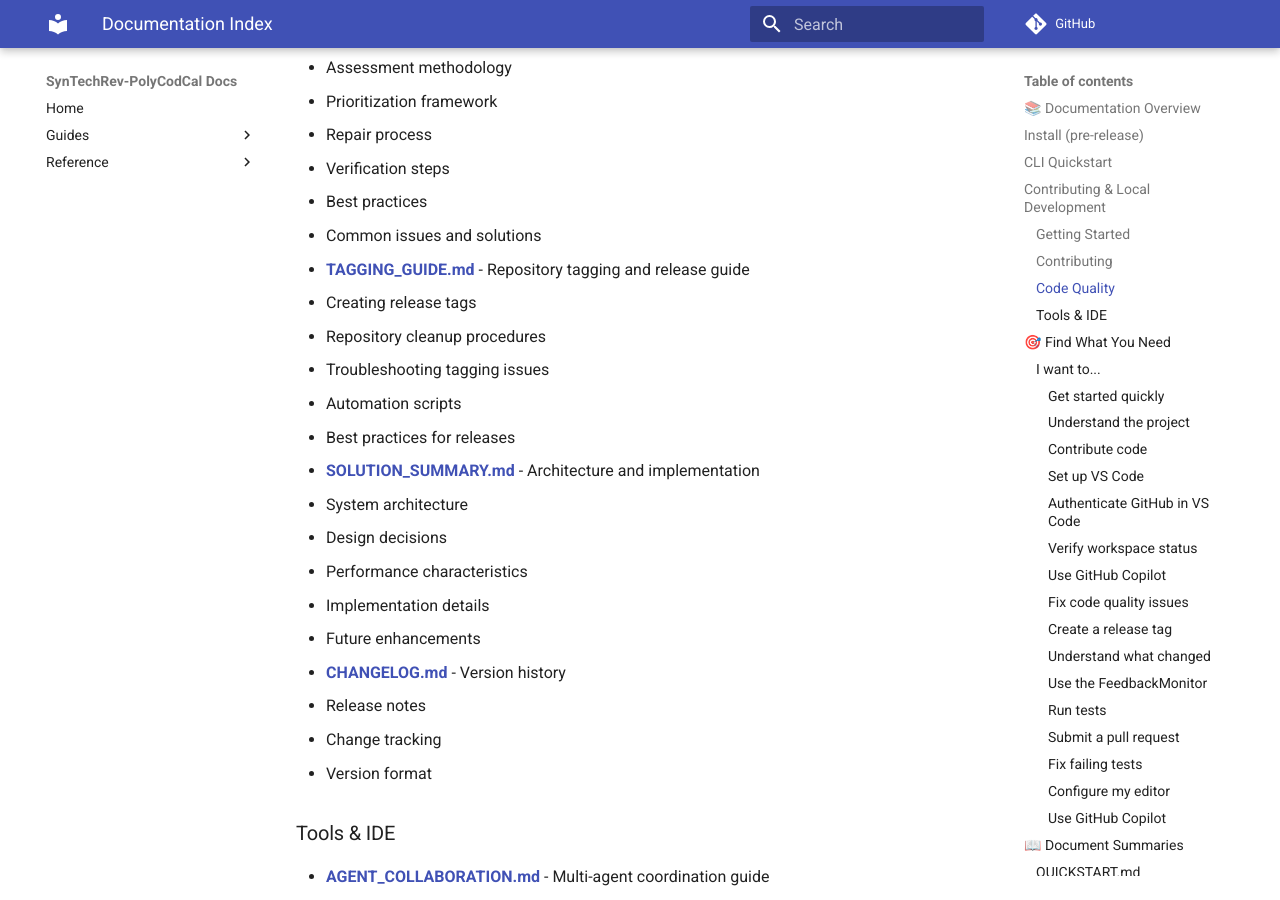
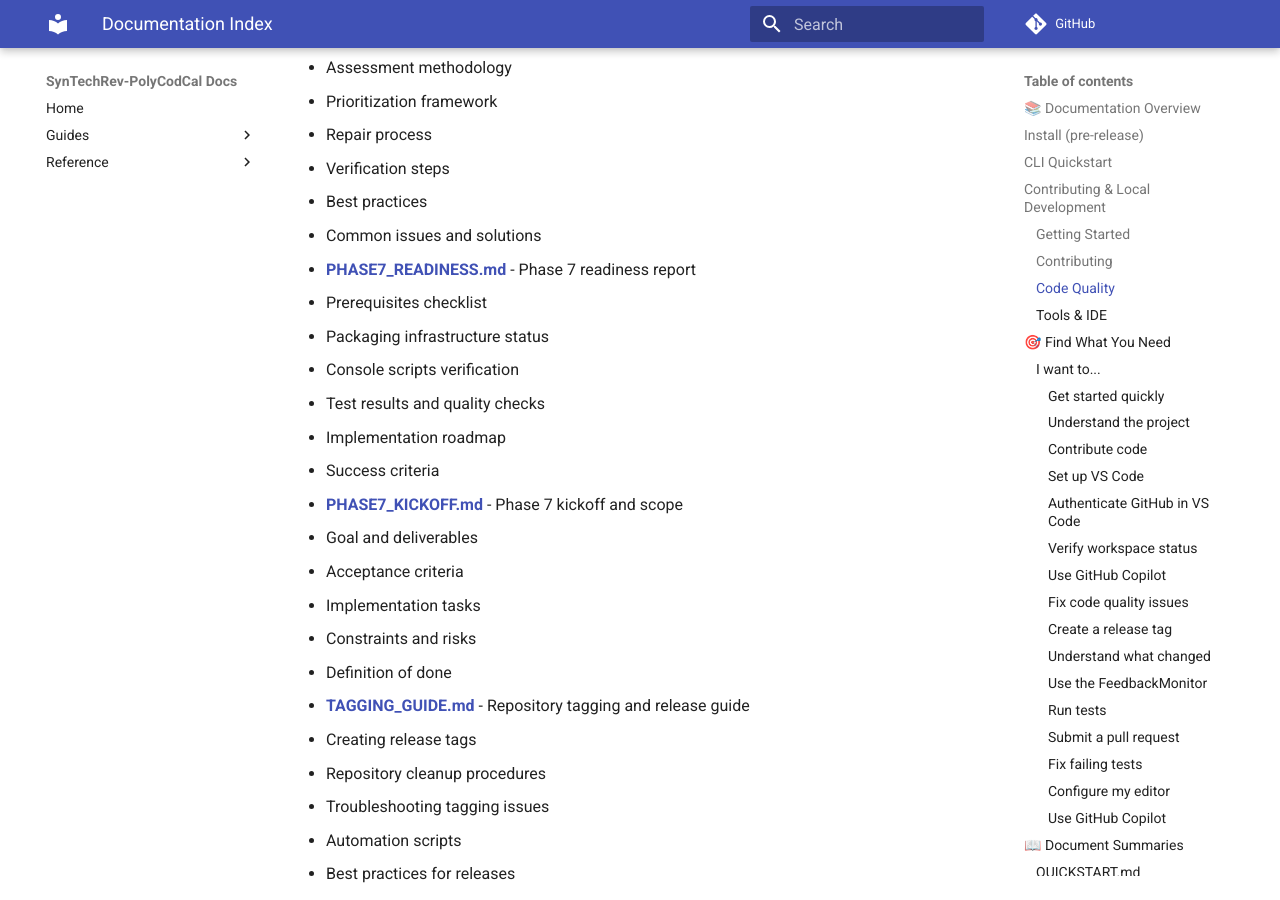
Before and after one commit to SynTechRev/SynTechRev-PolyCodCal, an MkDocs documentation site: the page built from docs/INDEX.md, in a window 1280 px wide and 900 px high, scrolled down 2655 px. Built offline with MkDocs 1.6.1 and Material for MkDocs 9.7.7, drawn with Linux system fonts in a browser that asks for light colours; comment, search, counter and statistics services are not loaded; some of the changed text lies outside the part shown.

Commit message:
Update WORKSPACE_STATUS.md and docs/INDEX.md for Phase 7 readiness
Co-authored-by: SynTechRev <235390103+SynTechRev@users.noreply.github.com>

```diff
--- a/docs/INDEX.md
+++ b/docs/INDEX.md
@@ -106,6 +106,21 @@ pytest
   - Verification steps
   - Best practices
   - Common issues and solutions
+
+- **[PHASE7_READINESS.md](../PHASE7_READINESS.md)** - Phase 7 readiness report
+  - Prerequisites checklist
+  - Packaging infrastructure status
+  - Console scripts verification
+  - Test results and quality checks
+  - Implementation roadmap
+  - Success criteria
+
+- **[PHASE7_KICKOFF.md](../PHASE7_KICKOFF.md)** - Phase 7 kickoff and scope
+  - Goal and deliverables
+  - Acceptance criteria
+  - Implementation tasks
+  - Constraints and risks
+  - Definition of done
 
 - **[TAGGING_GUIDE.md](../TAGGING_GUIDE.md)** - Repository tagging and release guide
   - Creating release tags
@@ -482,7 +497,7 @@ See [CONTRIBUTING.md](../CONTRIBUTING.md) for how to submit changes.
 
 ---
 
-**Last Updated**: 2025-10-11
-**Version**: 0.1.0-dev
+**Last Updated**: 2025-10-17
+**Version**: 0.2.0rc1 (Phase 7 Ready)
 
 For the latest documentation, visit the [repository](https://github.com/SynTechRev/SynTechRev-PolyCodCal).
```
Also changed, not shown: WORKSPACE_STATUS.md (+89 -37 lines).
